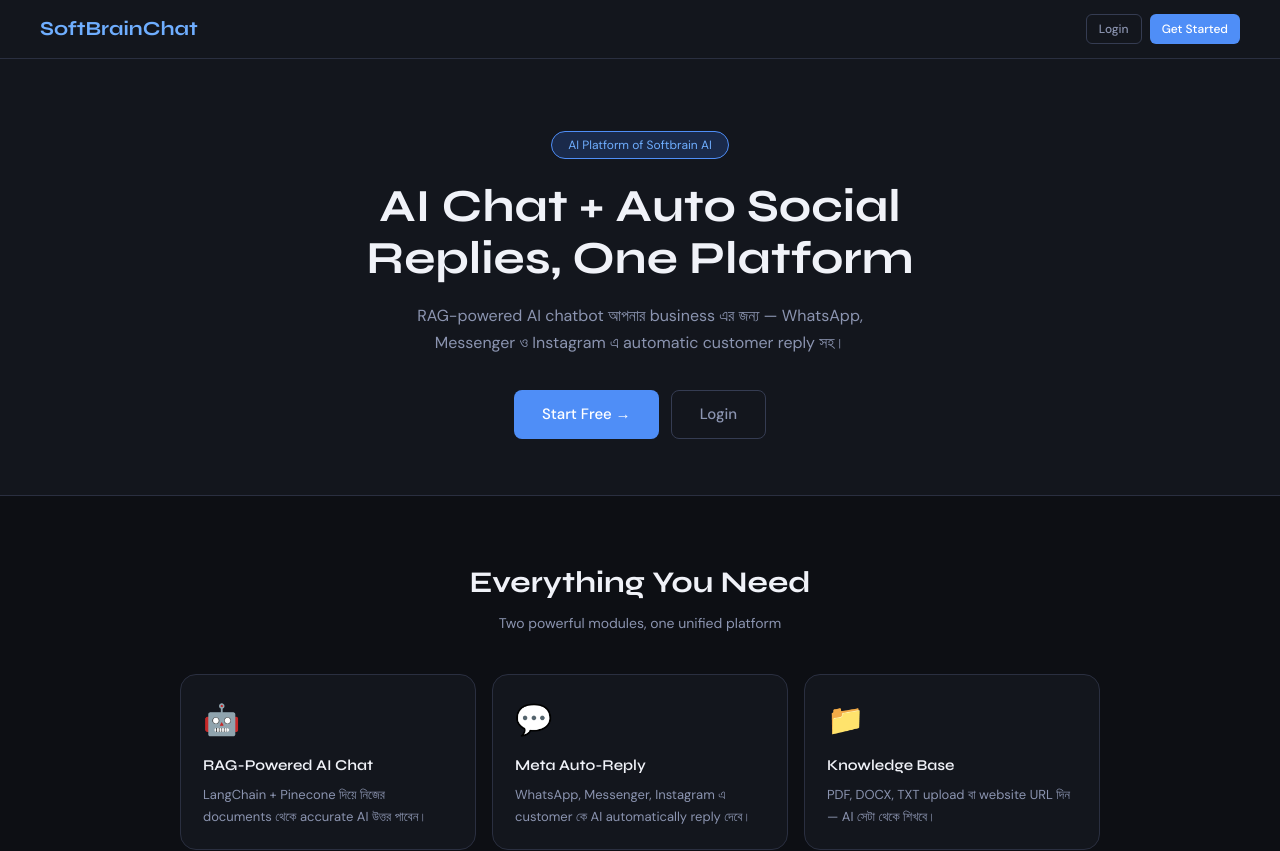
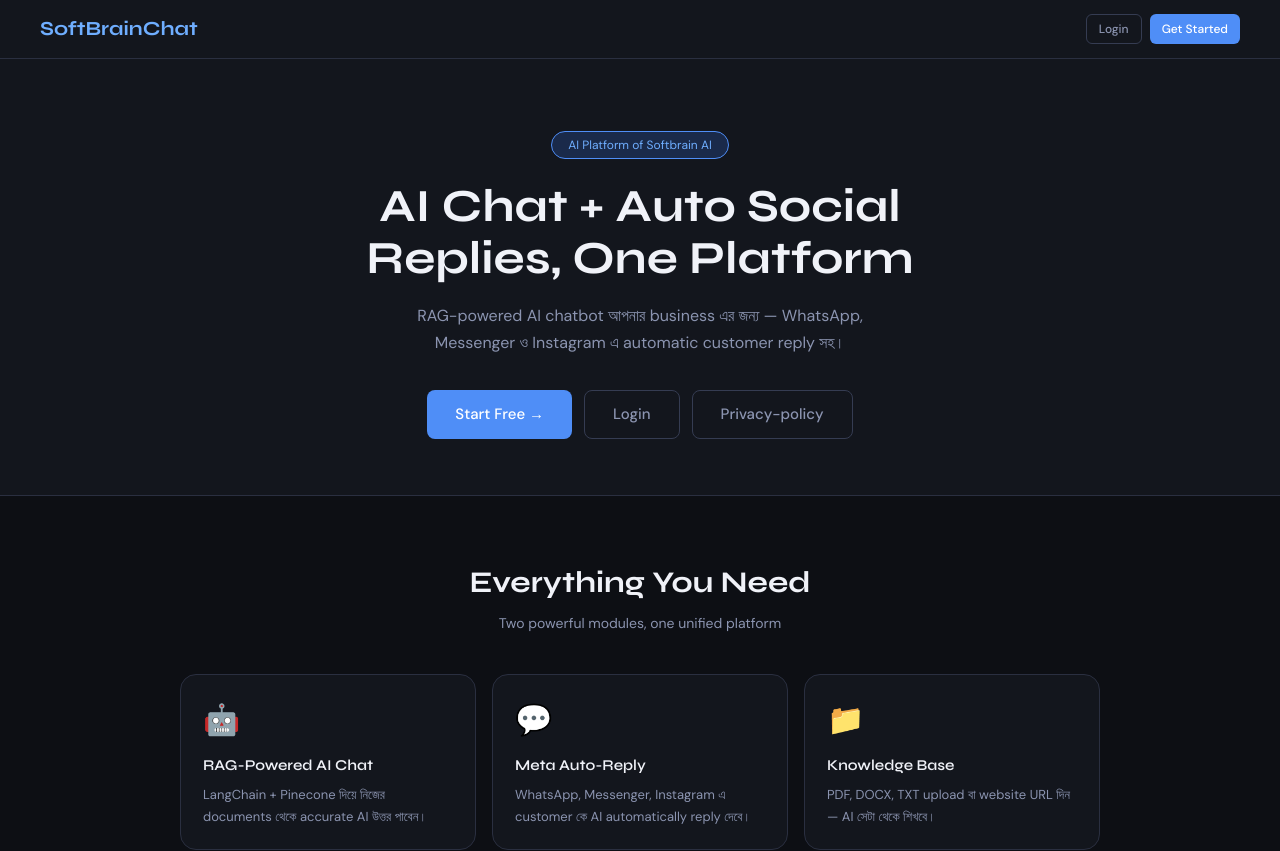
Before and after one commit to Dulal-Mondal/softbrainchat, a React (Vite) app in the folder client/: page / in a window 1280 px wide. Shown: the top 851 px of the page. Built offline with nearby package versions, Linux system fonts and the light colour scheme; no server answers.

Commit message:
add privacy

```diff
--- a/client/src/pages/Landing.jsx
+++ b/client/src/pages/Landing.jsx
@@ -137,6 +137,10 @@
                     <Link to="/login" className="btn btn-outline" style={{ padding: '12px 28px', fontSize: 15 }}>
                         Login
                     </Link>
+
+                    <Link to="/privacy-policy" className="btn btn-outline" style={{ padding: '12px 28px', fontSize: 15 }}>
+                        Privacy-policy
+                    </Link>
                 </div>
             </section>
 
```
